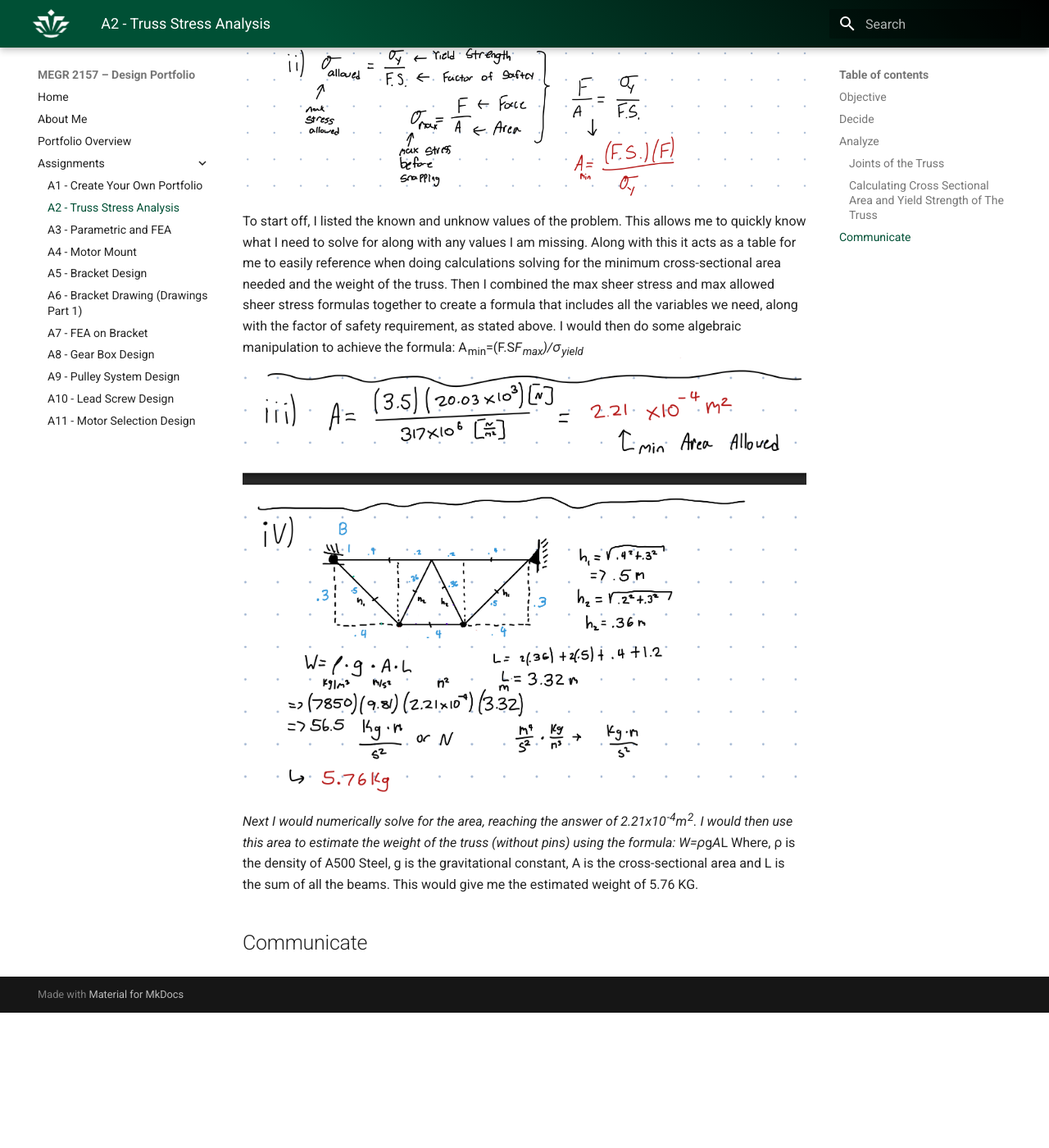
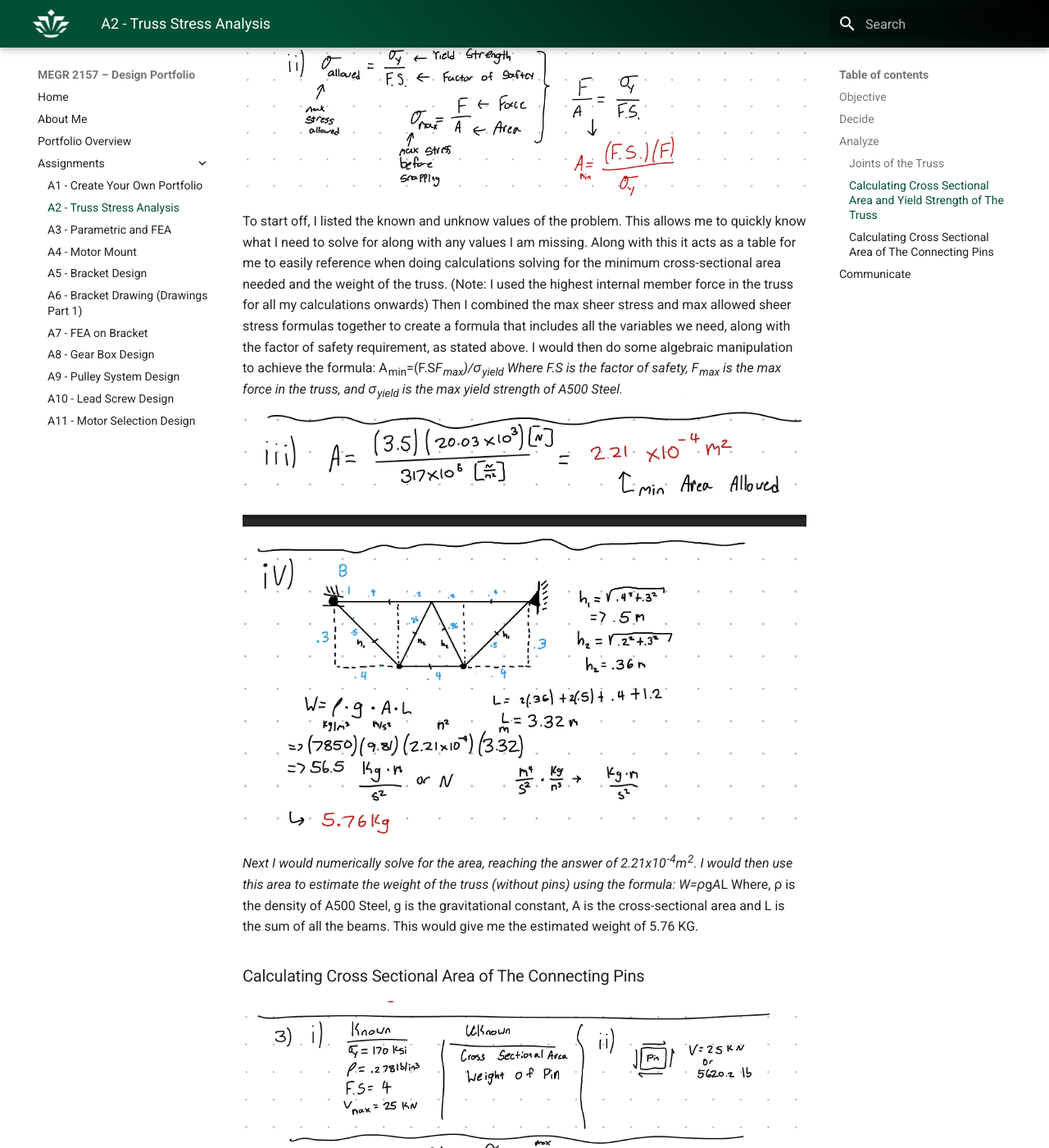
Before and after one commit to NumberOneZoomer/design-projects-portfolio-megr2157, an MkDocs documentation site: the page built from docs/assignments/A02/index.md, in a window 1280 px wide and 1400 px high, scrolled down 2681 px. Shown: the whole window at 82% size. Built offline with MkDocs 1.6.1 and Material for MkDocs 9.7.7, drawn with Linux system fonts in a browser that asks for light colours; before the commit the page ends 3916 px from its top, so only the background shows below that; some of the changed text lies outside the part shown.

Commit message:
Update index.md

```diff
--- a/docs/assignments/A02/index.md
+++ b/docs/assignments/A02/index.md
@@ -15,17 +15,27 @@ The first step was to design a truss for this situation, since we were instructe
 ## Analyze
 ### Joints of the Truss
 ![](truss2.png)
-Firstly we must analyze each joint of the truss to figure out how the forces and intermember forces act upon one another. Note every force that acts on a join is labeled in red, whereas each member itself is black.
+Firstly we must analyze each joint of the truss to figure out how the forces and internal forces act upon one another. Note every force that acts on a join is labeled in red, whereas each member itself is black.
 ![](truss3.png)
 Secondly we were instructed to solve for each join symbolically so that is what I have done here.
 ![](truss34.png)
 Finally we were instructed to numerically solve for each member and there forces. To find A<sub>y</sub>, A<sub>x</sub>, and B<sub>y</sub> I calculated the total moment of the truss as a whole at points A and B. I would then go on to use these values to solve the rest of the forces in each member. Note: my calculations for θ and	Φ on the left side.
 ### Calculating Cross Sectional Area and Yield Strength of The Truss
 ![](truss4.png)
-To start off, I listed the known and unknow values of the problem. This allows me to quickly know what I need to solve for along with any values I am missing. Along with this it acts as a table for me to easily reference when doing calculations solving for the minimum cross-sectional area needed and the weight of the truss. Then I combined the max sheer stress and max allowed sheer stress formulas together to create a formula that includes all the variables we need, along with the factor of safety requirement, as stated above. I would then do some algebraic manipulation to achieve the formula:
+To start off, I listed the known and unknow values of the problem. This allows me to quickly know what I need to solve for along with any values I am missing. Along with this it acts as a table for me to easily reference when doing calculations solving for the minimum cross-sectional area needed and the weight of the truss. (Note: I used the highest internal member force in the truss for all my calculations onwards) Then I combined the max sheer stress and max allowed sheer stress formulas together to create a formula that includes all the variables we need, along with the factor of safety requirement, as stated above. I would then do some algebraic manipulation to achieve the formula:
 A<sub>min</sub>=(F.S*F<sub>max</sub>)/σ<sub>yield</sub>
+Where F.S is the factor of safety, F<sub>max</sub> is the max force in the truss, and σ<sub>yield</sub> is the max yield strength of A500 Steel.
 ![](truss5.png)
 Next I would numerically solve for the area, reaching the answer of 2.21x10<sup>-4</sup>m<sup>2</sup>. I would then use this area to estimate the weight of the truss (without pins) using the formula:
 W=ρ*g*A*L
 Where,	ρ is the density of A500 Steel, g is the gravitational constant, A is the cross-sectional area and L is the sum of all the beams. This would give me the estimated weight of 5.76 KG.
+### Calculating Cross Sectional Area of The Connecting Pins
+![](truss6.png)
+Again, I would start off with listing the known and unknown values of the problem, knowing these values I can then create a stress element/ free-body diagram of the sheer forces acting on the pin. Creating this stress element allows a quick and easy way of depicting the sheer forces acting on the pin. I again would combine the max sheer stress and max allowed sheer stress formulas to create a formula that has all the variables we need, along with the factor of safety requirement. I again manipulated the formula to achieve:
+A=(F.S*V)/τ<sub>yield</sub>
+Where F.S is the factor of safety, V is the max sheer force, τ<sub>yield</sub> is the max yield strength of hardened tool steel.
+![](truss6.png)
+I would finally solve for the cross-sectional area achieving a minimum area of 0.13224in<sup>2</sup>, I would solve for the weight of the 5 pins using the formula:
+W=ρ*g*A*L
+Where I would get a weight of .02591 lbf per pin or a total of .13455 lb for all 5 pins.
 ## Communicate
```
